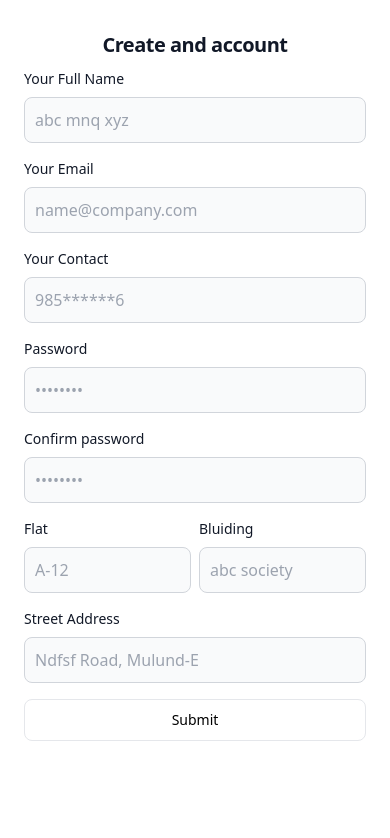
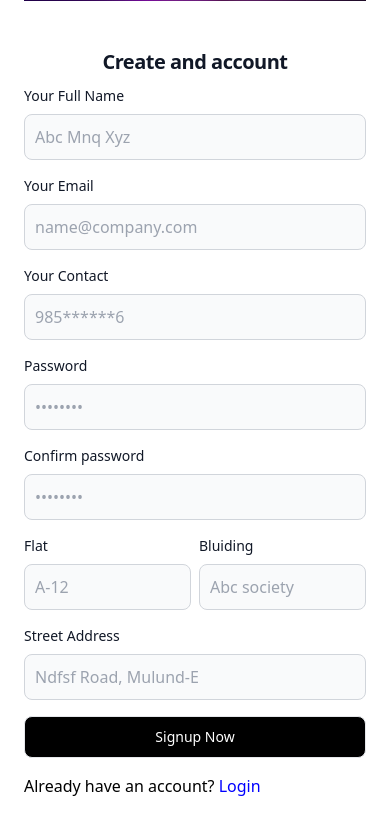
Before and after one commit to Samee2004/Kadam-Tv-Cable-Service, a PHP site: page /register.php in a window 390 px wide. Shown: the part 369-1207 px from the top of the page. Before the commit the page ends 1110 px from the top, so only its background shows below. Run offline with PHP 8.4, Linux system fonts and the light colour scheme; some libraries are stand-ins or nearby versions.

Commit message:
register.php

```diff
--- a/Main/LoginRegister/register.php
+++ b/Main/LoginRegister/register.php
@@ -4,12 +4,11 @@
     <meta charset="UTF-8">
     <meta name="viewport" content="width=device-width, initial-scale=1.0">
     <script src="https://cdn.tailwindcss.com"></script>
-    <title>Document</title>
+    <title>Register</title>
 </head>
 <body>
+<!-- <form>
 
-
-<!-- <form>
 <section class="h-screen">
   <div class="container h-full px-6 py-24">
     <div
@@ -105,6 +104,7 @@
       </div>
     </div>
 
+
   <div class="mt-6 flex items-center justify-end gap-x-6">
     <button type="button" class="text-sm font-semibold leading-6 text-gray-900">Cancel</button>
     <button type="submit" class="rounded-md bg-indigo-600 px-3 py-2 text-sm font-semibold text-white shadow-sm hover:bg-indigo-500 focus-visible:outline focus-visible:outline-2 focus-visible:outline-offset-2 focus-visible:outline-indigo-600">Save</button>
@@ -115,18 +115,13 @@
 </section>
 </form> -->
 
-
-
 <section class="h-screen">
   <div class="container h-full px-6 py-24">
     <div
       class="g-6 flex h-full flex-wrap items-center justify-center lg:justify-between">
       <!-- Left column container with background-->
       <div class="mb-12 md:mb-0 md:w-8/12 lg:w-6/12">
-        <img
-          src="https://tecdn.b-cdn.net/img/Photos/new-templates/bootstrap-login-form/draw2.svg"
-          class="w-full"
-          alt="Phone image" />
+        <img src="bg.jpg" alt="Phone image" />
       </div>
 
       <!-- Right column container with form -->
@@ -135,11 +130,12 @@
                   Create and account
               </h1>
         <form class="space-y-4 md:space-y-6 mb-10">
-          <!-- Email input -->
+
           <div class="w-full">
                       <label for="full-name" class="block mb-2 text-sm font-medium text-gray-900 dark:text-white">Your Full Name</label>
-                      <input type="text" name="full-name" id="full-name" class="bg-gray-50 border border-gray-300 text-gray-900 sm:text-sm rounded-lg focus:ring-primary-600 focus:border-primary-600 block w-full p-2.5 dark:bg-gray-700 dark:border-gray-600 dark:placeholder-gray-400 dark:text-white dark:focus:ring-blue-500 dark:focus:border-blue-500" placeholder="abc mnq xyz" required="">
+                      <input type="text" name="full-name" id="full-name" class="bg-gray-50 border border-gray-300 text-gray-900 sm:text-sm rounded-lg focus:ring-primary-600 focus:border-primary-600 block w-full p-2.5 dark:bg-gray-700 dark:border-gray-600 dark:placeholder-gray-400 dark:text-white dark:focus:ring-blue-500 dark:focus:border-blue-500" placeholder="Abc Mnq Xyz" required="">
                 </div>
+                <!-- Email input -->
                 <div class="w-full">
                       <label for="email" class="block mb-2 text-sm font-medium text-gray-900 dark:text-white">Your Email</label>
                       <input type="email" name="email" id="email" class="bg-gray-50 border border-gray-300 text-gray-900 sm:text-sm rounded-lg focus:ring-primary-600 focus:border-primary-600 block w-full p-2.5 dark:bg-gray-700 dark:border-gray-600 dark:placeholder-gray-400 dark:text-white dark:focus:ring-blue-500 dark:focus:border-blue-500" placeholder="name@company.com" required="">
@@ -148,7 +144,7 @@
                       <label for="contact" class="block mb-2 text-sm font-medium text-gray-900 dark:text-white">Your Contact</label>
                       <input type="tel" name="contact" id="contact" class="bg-gray-50 border border-gray-300 text-gray-900 sm:text-sm rounded-lg focus:ring-primary-600 focus:border-primary-600 block w-full p-2.5 dark:bg-gray-700 dark:border-gray-600 dark:placeholder-gray-400 dark:text-white dark:focus:ring-blue-500 dark:focus:border-blue-500" placeholder="985******6" required="">
                 </div>
-
+                <!-- Password input -->
                 <div>
                       <label for="password" class="block mb-2 text-sm font-medium text-gray-900 dark:text-white">Password</label>
                       <input type="password" name="password" id="password" placeholder="••••••••" class="bg-gray-50 border border-gray-300 text-gray-900 sm:text-sm rounded-lg focus:ring-primary-600 focus:border-primary-600 block w-full p-2.5 dark:bg-gray-700 dark:border-gray-600 dark:placeholder-gray-400 dark:text-white dark:focus:ring-blue-500 dark:focus:border-blue-500" required="">
@@ -157,7 +153,6 @@
                       <label for="confirm-password" class="block mb-2 text-sm font-medium text-gray-900 dark:text-white">Confirm password</label>
                       <input type="confirm-password" name="confirm-password" id="confirm-password" placeholder="••••••••" class="bg-gray-50 border border-gray-300 text-gray-900 sm:text-sm rounded-lg focus:ring-primary-600 focus:border-primary-600 block w-full p-2.5 dark:bg-gray-700 dark:border-gray-600 dark:placeholder-gray-400 dark:text-white dark:focus:ring-blue-500 dark:focus:border-blue-500" required="">
                   </div>
-          <!-- Password input -->
 
 
           <!-- flat and building -->
@@ -168,7 +163,7 @@
                 </div>
                 <div class="w-full ml-1">
                       <label for="building" class="block mb-2 text-sm font-medium text-gray-900 dark:text-white">Bluiding</label>
-                      <input type="text" name="building" id="building" class="bg-gray-50 border border-gray-300 text-gray-900 sm:text-sm rounded-lg focus:ring-primary-600 focus:border-primary-600 block w-full p-2.5 dark:bg-gray-700 dark:border-gray-600 dark:placeholder-gray-400 dark:text-white dark:focus:ring-blue-500 dark:focus:border-blue-500" placeholder="abc society" required="">
+                      <input type="text" name="building" id="building" class="bg-gray-50 border border-gray-300 text-gray-900 sm:text-sm rounded-lg focus:ring-primary-600 focus:border-primary-600 block w-full p-2.5 dark:bg-gray-700 dark:border-gray-600 dark:placeholder-gray-400 dark:text-white dark:focus:ring-blue-500 dark:focus:border-blue-500" placeholder="Abc society" required="">
                 </div>
             </div>
                 <div>
@@ -177,7 +172,9 @@
                 </div>
 
           <!-- Submit button -->
-          <button type="submit" class="w-full border text-black hover:bg-primary-700 focus:ring-4 focus:outline-none focus:ring-primary-300 font-medium rounded-lg text-sm px-5 py-2.5 text-center dark:bg-primary-600 dark:hover:bg-primary-700 dark:focus:ring-primary-800">Submit</button>
+          <button type="submit" class="w-full border text-white hover:bg-primary-700 focus:ring-4 focus:outline-none focus:ring-primary-300 font-medium rounded-lg text-sm px-5 py-2.5 text-center dark:bg-primary-600 dark:hover:bg-primary-700 dark:focus:ring-primary-800" style="background-color: black;">Signup Now</button>
+          <!-- <div class="login_signup">Already have an account? <a href="Login.php" id="login">Login</a></div> -->
+          <div class="login_signup">Already have an account? <a href="Login.php" id="login" style="color: blue;">Login</a></div>
 
 
 
```
